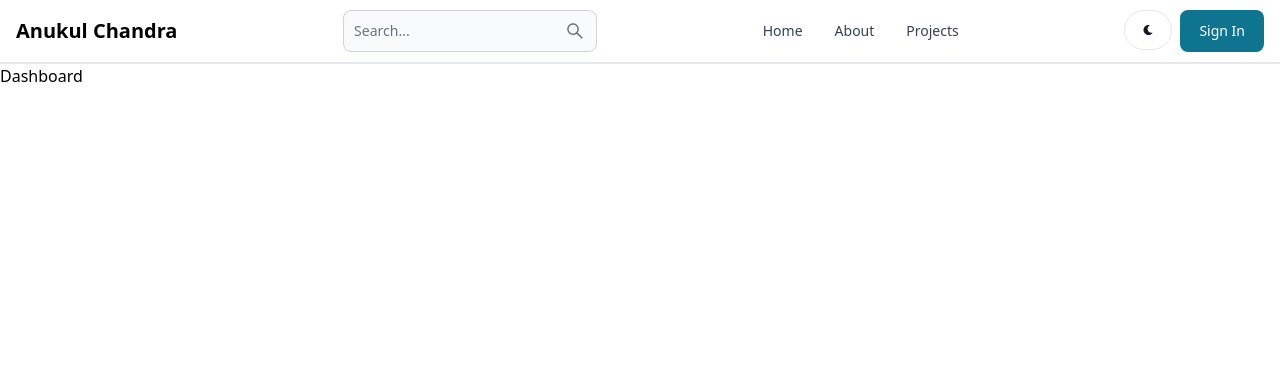
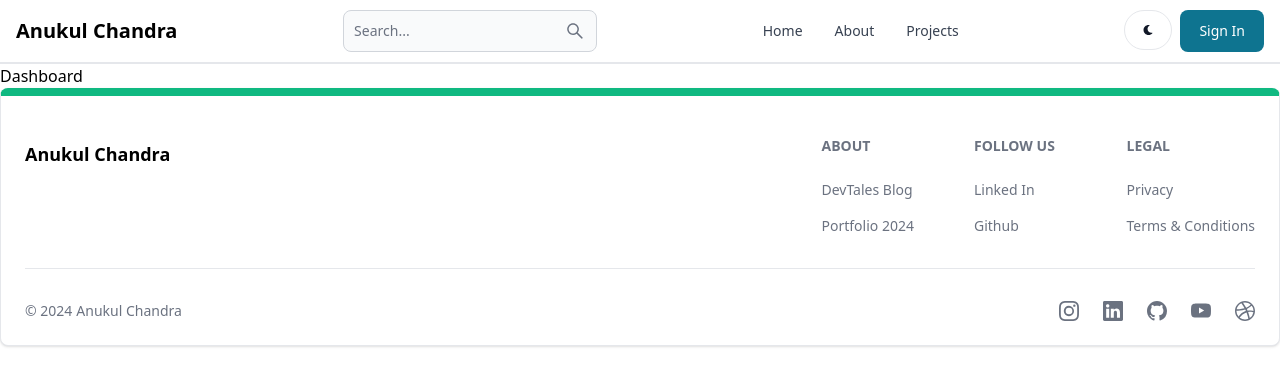
Before and after one commit to AnukulPr1me/DevTales_Blog, a React (Vite) app in the folder client/: page /dashboard in a window 1280 px wide. Shown: the top 386 px of the page. Built offline with nearby package versions, Linux system fonts and the light colour scheme.

Commit message:
created Footer

```diff
--- a/client/src/App.jsx
+++ b/client/src/App.jsx
@@ -6,6 +6,7 @@
 import Projects from "./pages/Projects";
 import Dashboard from "./pages/Dashboard";
 import Header from "./components/Header";
+import Footer from "./components/Footer";
 
 
 export default function App() {
@@ -20,6 +21,7 @@
         <Route path="/projects" element={<Projects />} />
         <Route path="/dashboard" element={<Dashboard />} />
       </Routes>
+      <Footer/>
     </BrowserRouter>
   );
 }
--- /dev/null
+++ b/client/src/components/Footer.jsx
@@ -0,0 +1,76 @@
+import React from "react";
+import { Link } from "react-router-dom";
+import { Footer } from "flowbite-react";
+import {
+  BsInstagram,
+  BsLinkedin,
+  BsGithub,
+  BsYoutube,
+  BsDribbble,
+} from "react-icons/bs";
+
+export default function FooterCom() {
+  return (
+    <Footer container className="border border-t-8 border-t-emerald-500">
+      <div className="w-full max-w-7xl mx-auto">
+        <div className="grid w-full justify-between sm:flex md:grid-cols-1">
+          <div className="mt-5">
+            <Link to="/" className="font-bold dark:text-white text-lg">
+              <span>Anukul Chandra</span>
+            </Link>
+          </div>
+          <div className="grid grid-cols-2 gap-8 mt-4 sm:grid-cols-3 sm:gap-6">
+            <div>
+              <Footer.Title title="About" />
+              <Footer.LinkGroup col>
+                <Footer.Link href="https://github.com/AnukulPr1me/DevTales_Blog">
+                  DevTales Blog
+                </Footer.Link>
+                <Footer.Link href="https://github.com/AnukulPr1me/Portfolio_2024">
+                  Portfolio 2024
+                </Footer.Link>
+              </Footer.LinkGroup>
+            </div>
+            <div>
+              <Footer.Title title="Follow Us" />
+              <Footer.LinkGroup col>
+                <Footer.Link href="https://www.linkedin.com/in/anukul-chandra/">
+                  Linked In
+                </Footer.Link>
+                <Footer.Link href="https://github.com/AnukulPr1me">
+                  Github
+                </Footer.Link>
+              </Footer.LinkGroup>
+            </div>
+            <div>
+              <Footer.Title title="Legal" />
+              <Footer.LinkGroup col>
+                <Footer.Link href="https://www.linkedin.com/in/anukul-chandra/">
+                  Privacy
+                </Footer.Link>
+                <Footer.Link href="https://github.com/AnukulPr1me">
+                  Terms & Conditions
+                </Footer.Link>
+              </Footer.LinkGroup>
+            </div>
+          </div>
+        </div>
+        <Footer.Divider />
+        <div className='w-full sm:flex sm:items-center sm:justify-between'>
+          <Footer.Copyright
+            href="#"
+            by="Anukul Chandra"
+            year={new Date().getFullYear()}
+          />
+          <div className='flex gap-6 sm:mt-0 mt-4 sm:justify-center'>
+            <Footer.Icon href="#" icon={BsInstagram} />
+            <Footer.Icon href="#" icon={BsLinkedin} />
+            <Footer.Icon href="#" icon={BsGithub} />
+            <Footer.Icon href="#" icon={BsYoutube} />
+            <Footer.Icon href="#" icon={BsDribbble} />
+          </div>
+        </div>
+      </div>
+    </Footer>
+  );
+}
```
